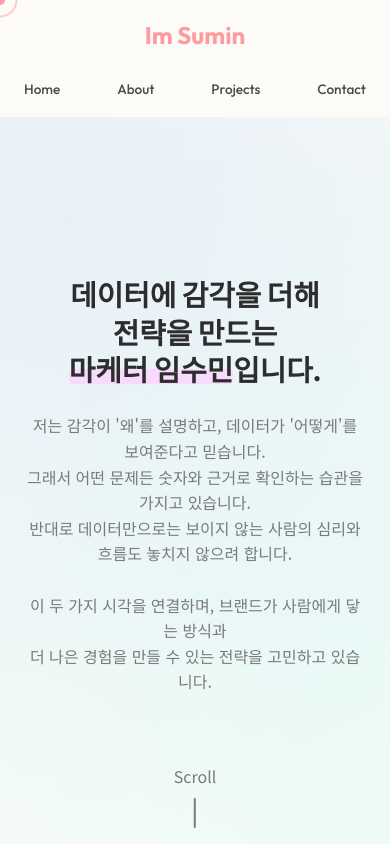
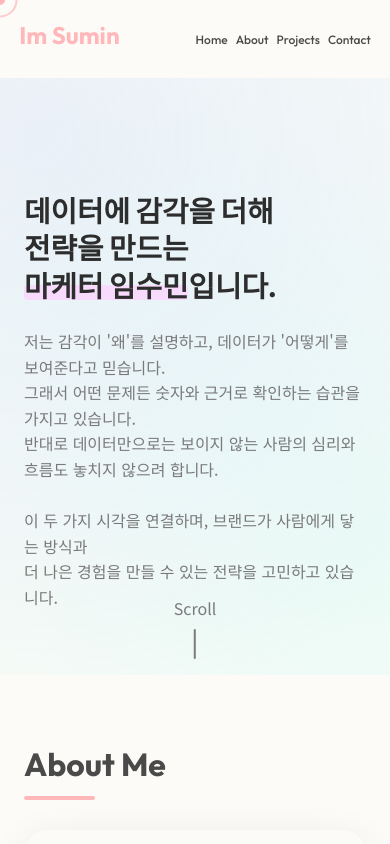
Before and after one commit to watermin-hub/watermin_portfolio, a plain HTML site: page index.html in a window 390 px wide. Shown: the top 844 px of the page. Drawn offline with Linux system fonts and the light colour scheme.

Commit message:
260110 ver3

```diff
--- a/style.css
+++ b/style.css
@@ -2,7 +2,7 @@
     --bg-color: #fdfbf7; /* Warm off-white */
     --text-primary: #4a4a4a;
     --text-secondary: #7a7a7a;
-    --accent-color: #ff9a9e; /* Soft Pastel Pink */
+    --accent-color: #ffb7ba; /* Soft Pastel Pink */
     --accent-gradient: linear-gradient(120deg, #a1c4fd 0%, #c2e9fb 100%); /* Soft Pastel Blue Gradient */
     --card-bg: #ffffff;
     --card-border: #f0f0f0;
@@ -103,7 +103,7 @@ ul {
 
 /* Hero Section */
 .hero {
-    height: 100vh;
+    height: 80vh;
     display: flex;
     align-items: center;
     justify-content: center;
@@ -513,9 +513,11 @@ footer {
     }
 
     .navbar {
-        padding: 1rem 1.5rem;
-        flex-direction: column;
-        gap: 1rem;
+        padding: 1rem 1.2rem; /* Slightly reduced padding */
+        flex-direction: row; /* Keep row direction */
+        justify-content: space-between;
+        align-items: center;
+        gap: 0; /* Let space-between handle it */
         background: rgba(253, 251, 247, 0.95);
     }
 
@@ -524,13 +526,14 @@ footer {
     }
 
     .nav-links {
-        gap: 1.5rem;
-        font-size: 0.9rem;
+        gap: 0.8rem; /* Tighter gap */
+        font-size: 0.8rem; /* Smaller font */
+        margin: 0;
     }
 
     .hero {
         padding-top: 8rem; /* Space for taller navbar */
-        text-align: center;
+        /* text-align: center; Removed to follow desktop alignment */
         width: 100%;
     }
 
@@ -541,7 +544,7 @@ footer {
 
     .hero-desc {
         font-size: 1rem;
-        margin: 0 auto; /* Center align */
+        /* margin: 0 auto; Removed centering */
     }
 
     .scroll-indicator {
@@ -581,15 +584,15 @@ footer {
         text-align: left;
     }
 
-    /* Ensure visual order is consistent on mobile */
+    /* Ensure visual (Image) comes FIRST on mobile */
     .project-card > .project-visual,
     .project-card.reverse > .project-visual {
-        order: 1;
+        order: 1 !important;
     }
 
     .project-card > .project-content,
     .project-card.reverse > .project-content {
-        order: 2;
+        order: 2 !important;
     }
 
     .project-number {
@@ -623,10 +626,10 @@ footer {
 
 @media (max-width: 480px) {
     .nav-links {
-        gap: 1rem;
-        font-size: 0.85rem;
-        width: 100%;
-        justify-content: space-between;
+        gap: 0.5rem; /* Even tighter for very small screens */
+        font-size: 0.75rem;
+        width: auto; /* Let it shrink */
+        justify-content: flex-end;
     }
 
     .hero h1 {
```
